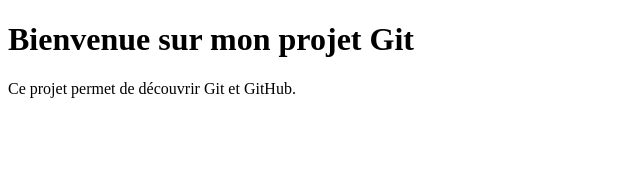
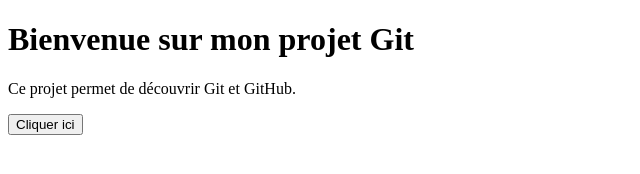
Before and after one commit to rayanezgam-art/examen, a plain HTML site: page index.html in a window 1280 px wide. Shown: the whole page, without its empty margins (0-640 px from the left). Drawn offline with Linux system fonts and the light colour scheme.

Commit message:
modification du code

```diff
--- a/index.html
+++ b/index.html
@@ -7,5 +7,6 @@
 <body>
     <h1>Bienvenue sur mon projet Git</h1>
     <p>Ce projet permet de découvrir Git et GitHub.</p>
+    <button>Cliquer ici</button>
 </body>
 </html>
```
